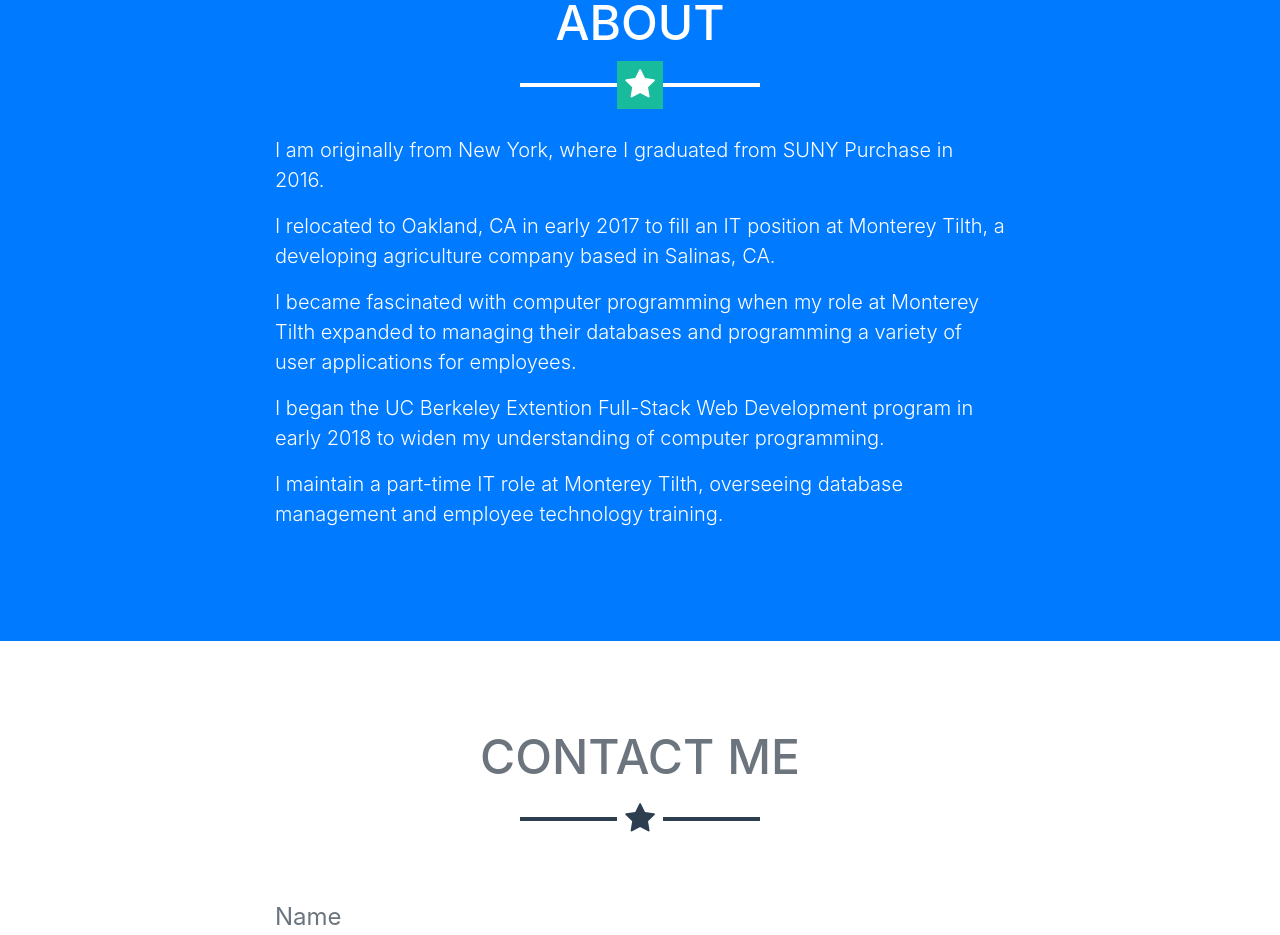
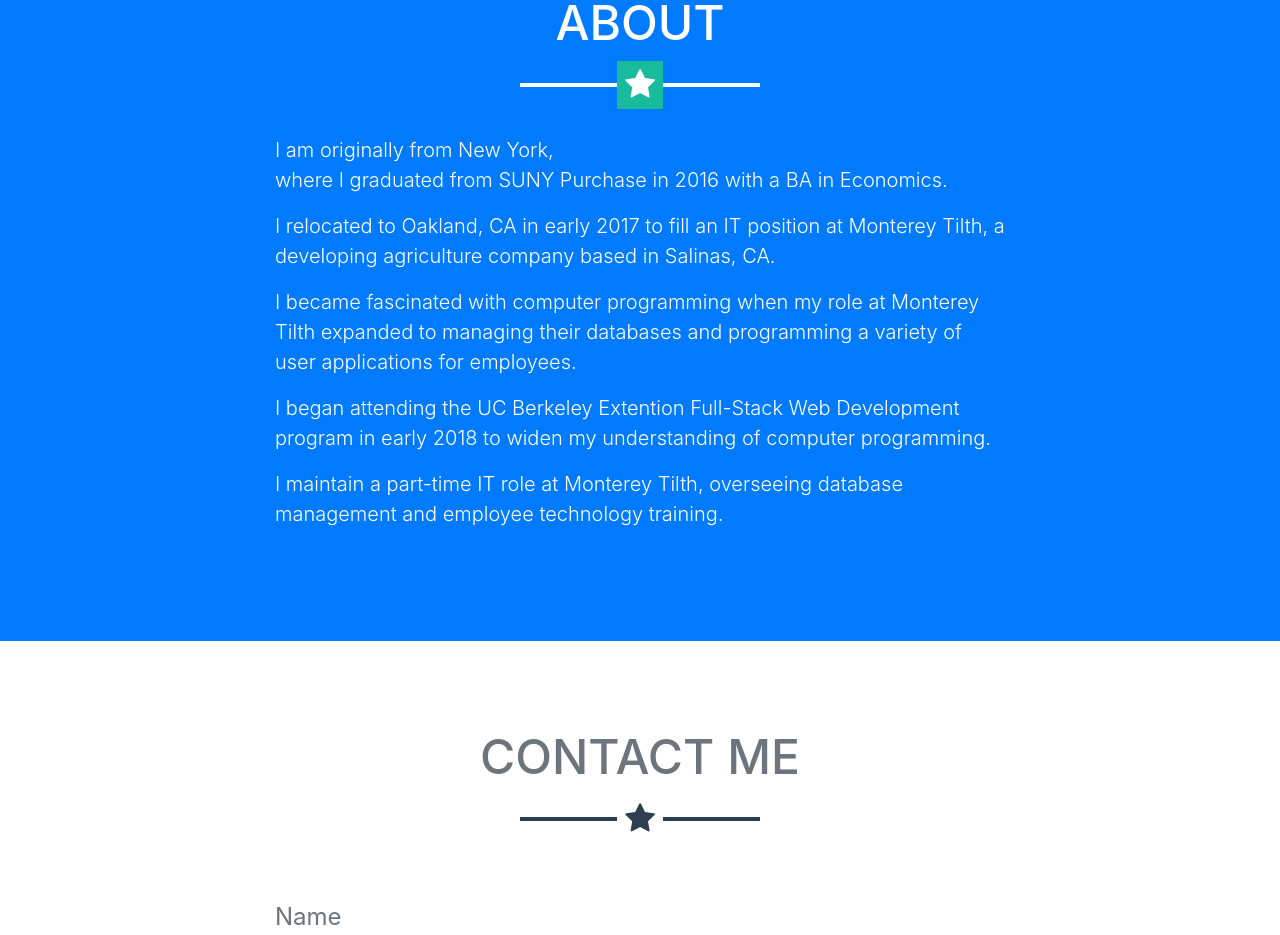
Before and after one commit to jham100/Portfolio, a website with bundled scripts: page index.html in a window 1280 px wide. Shown: the part 2305-3240 px from the top of the page. Built offline with nearby package versions, Linux system fonts and the light colour scheme.

Commit message:
minor updates

```diff
--- a/index.html
+++ b/index.html
@@ -129,10 +129,10 @@
         <div class="row">
           <p class="col-2"></p>
           <div class="col-8 ">
-            <p class="lead">I am originally from New York, where I graduated from SUNY Purchase in 2016.</p>
+            <p class="lead">I am originally from New York, <br>where I graduated from SUNY Purchase in 2016 with a BA in Economics.</p>
             <p class="lead">I relocated to Oakland, CA in early 2017 to fill an IT position at Monterey Tilth, a developing agriculture company based in Salinas, CA.</p>
             <p class="lead">I became fascinated with computer programming when my role at Monterey Tilth expanded to managing their databases and programming a variety of user applications for employees.</p>
-            <p class="lead">I began the UC Berkeley Extention Full-Stack Web Development program in early 2018 to widen my understanding of computer programming.</p>
+            <p class="lead">I began attending the UC Berkeley Extention Full-Stack Web Development program in early 2018 to widen my understanding of computer programming.</p>
             <p class="lead"> I maintain a part-time IT role at Monterey Tilth, overseeing database management and employee technology training.</p>
           </div>
           <p class="col-2"></p>
```
